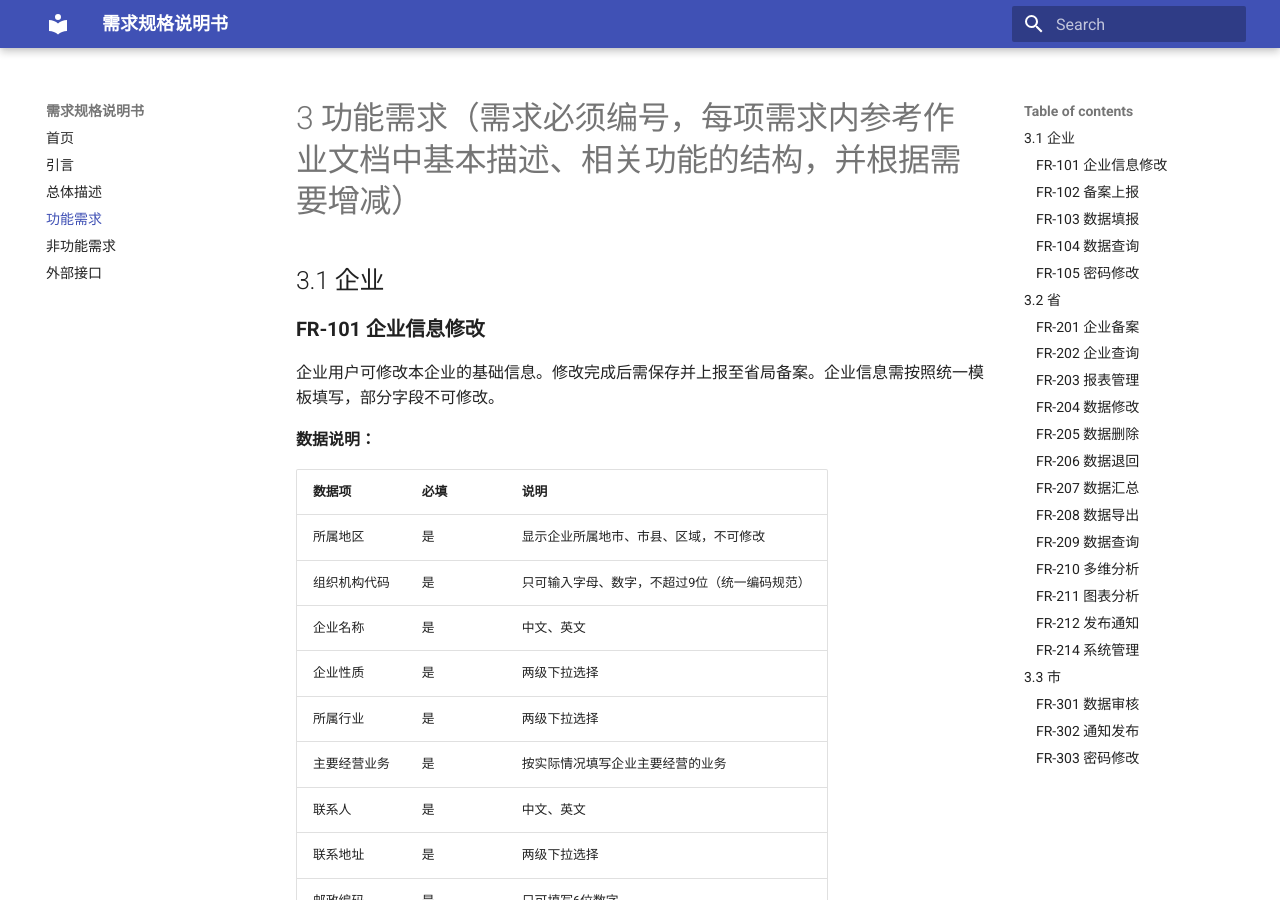
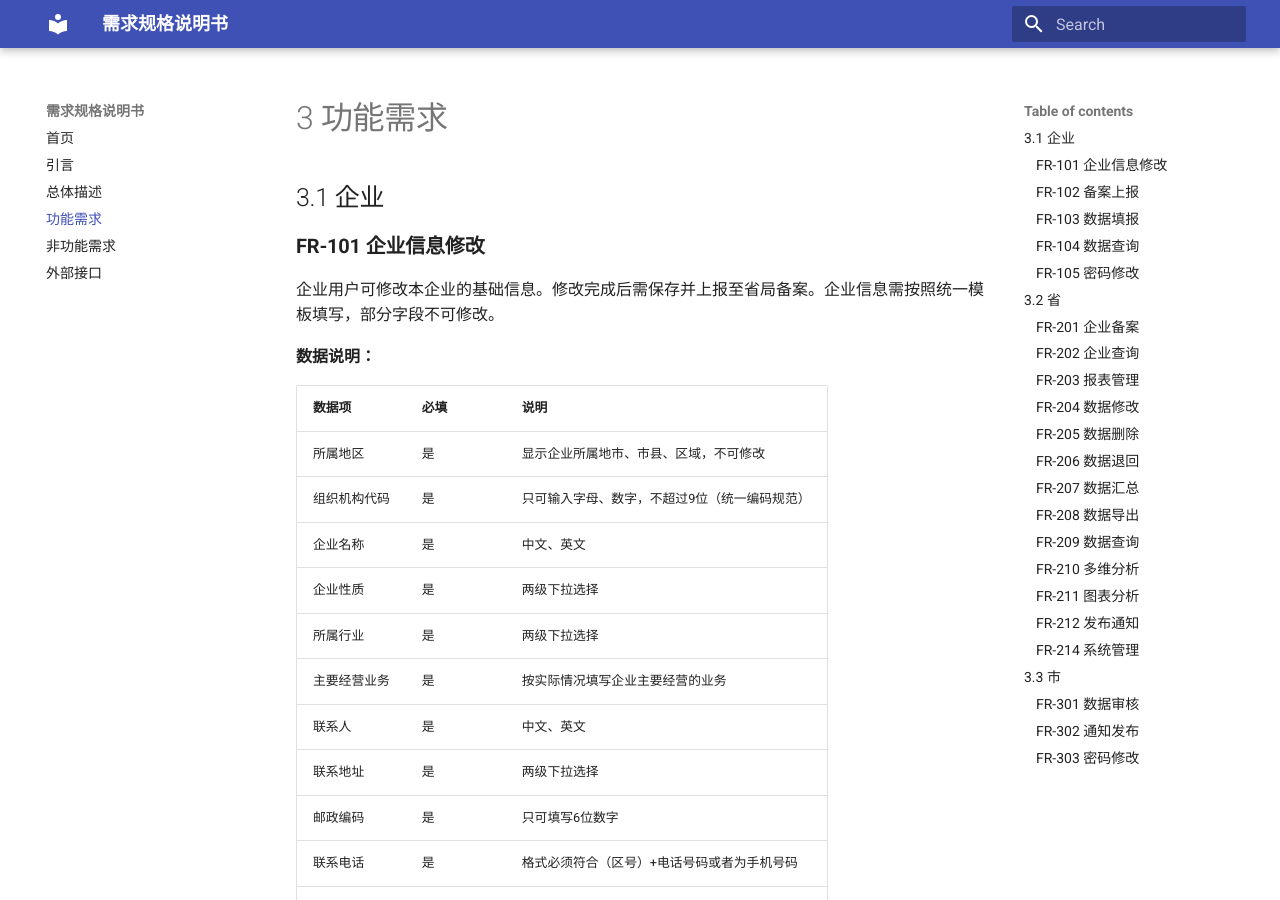
Before and after one commit to g513yb/Enterprise-Data-Collection, an MkDocs documentation site: the page built from docs/srs/functional-requirements.md, in a window 1280 px wide and 900 px high. Built offline with MkDocs 1.6.1 and Material for MkDocs 9.7.7, drawn with Linux system fonts in a browser that asks for light colours.

Commit message:
更新功能需求标题

```diff
--- a/docs/srs/functional-requirements.md
+++ b/docs/srs/functional-requirements.md
@@ -1,4 +1,4 @@
-# 3 功能需求（需求必须编号，每项需求内参考作业文档中基本描述、相关功能的结构，并根据需要增减）
+# 3 功能需求
 
 ## 3.1 企业
 
```
